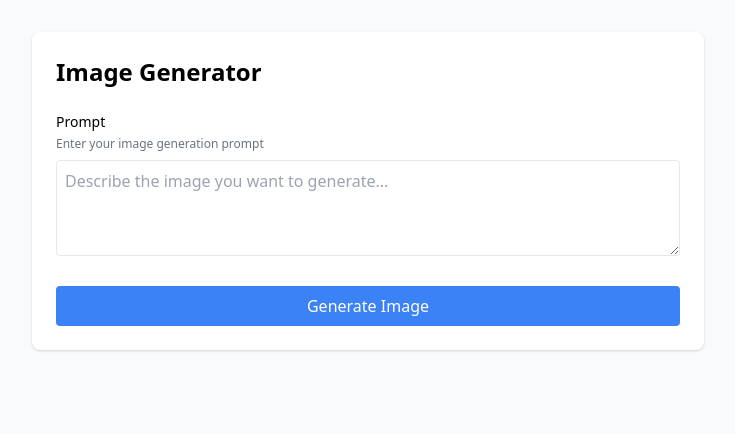
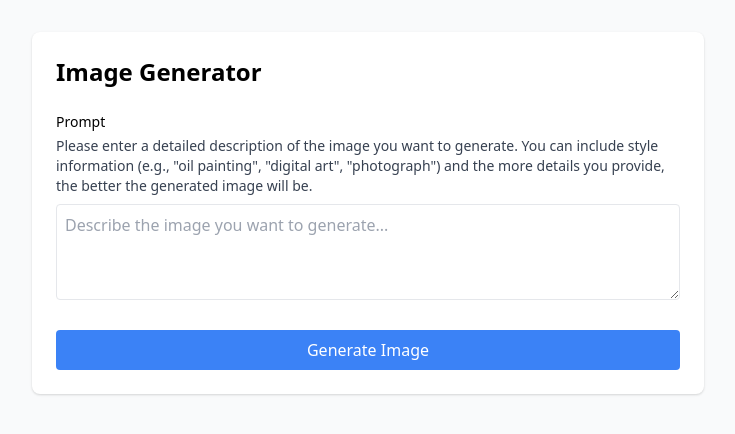
Before and after one commit to GenAI-interaction-research/SHOWCASE-qualtrics_image_gen_edit, a Flask app: page / in a window 1280 px wide. Shown: the top 434 px of the page, without its empty margins (272-1007 px from the left). Run offline with Flask 3, Linux system fonts and the light colour scheme; some libraries are stand-ins or nearby versions.

Commit message:
Improving instructions

```diff
--- a/templates/generate.html
+++ b/templates/generate.html
@@ -35,7 +35,7 @@
                 <div>
                     <label class="block text-sm font-medium mb-2">
                         Prompt
-                        <span class="block text-xs text-gray-500 mt-1">Enter your image generation prompt</span>
+                        <span class="block text-sm text-gray-700 mt-1">Please enter a detailed description of the image you want to generate. You can include style information (e.g., "oil painting", "digital art", "photograph") and the more details you provide, the better the generated image will be.</span>
                     </label>
                     <textarea
                         id="prompt"
@@ -59,6 +59,7 @@
             <div id="result" class="mt-8 hidden">
                 <h2 class="text-lg font-medium mb-4">Generated Image</h2>
                 <img id="generatedImage" class="w-full rounded-lg shadow mb-4" alt="Generated image">
+                <p class="text-gray-700 mb-4">If you like your generated image, please click below to continue to editing. If you do not like it, just generate a new one above.</p>
                 <button
                     id="editButton"
                     class="w-full bg-green-600 text-white p-3 rounded hover:bg-green-700 flex items-center justify-center mt-4"
```
Also changed, not shown: templates/edit.html (+8 -0 lines).
